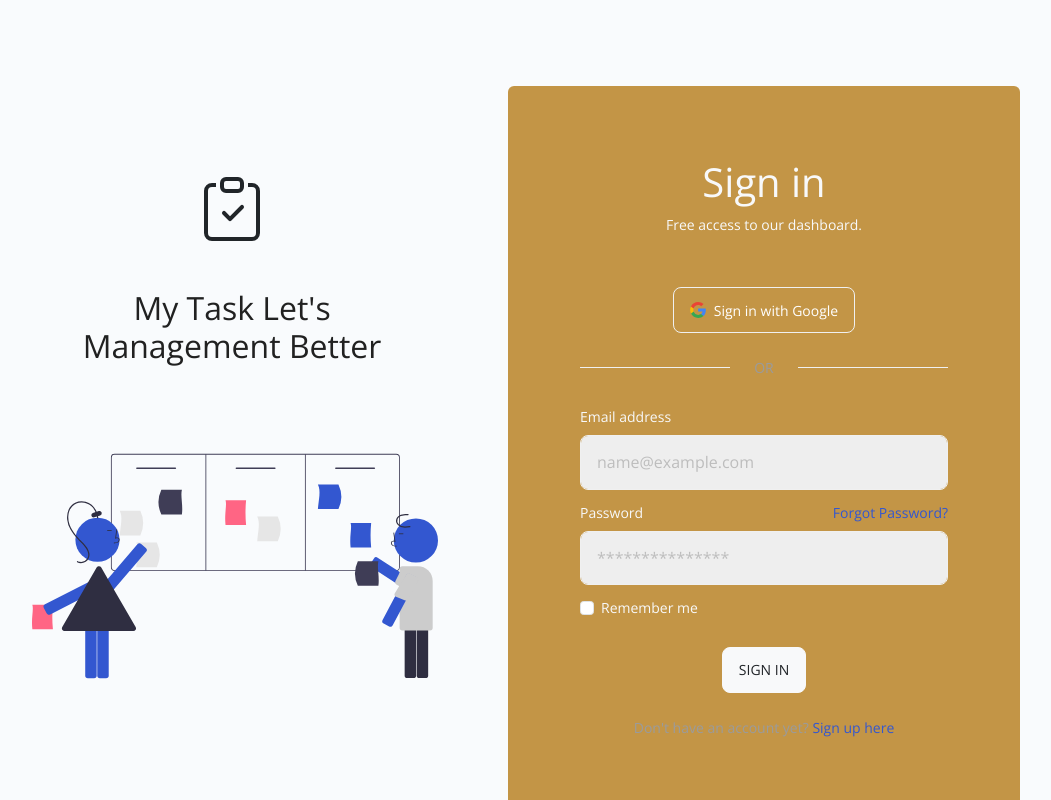
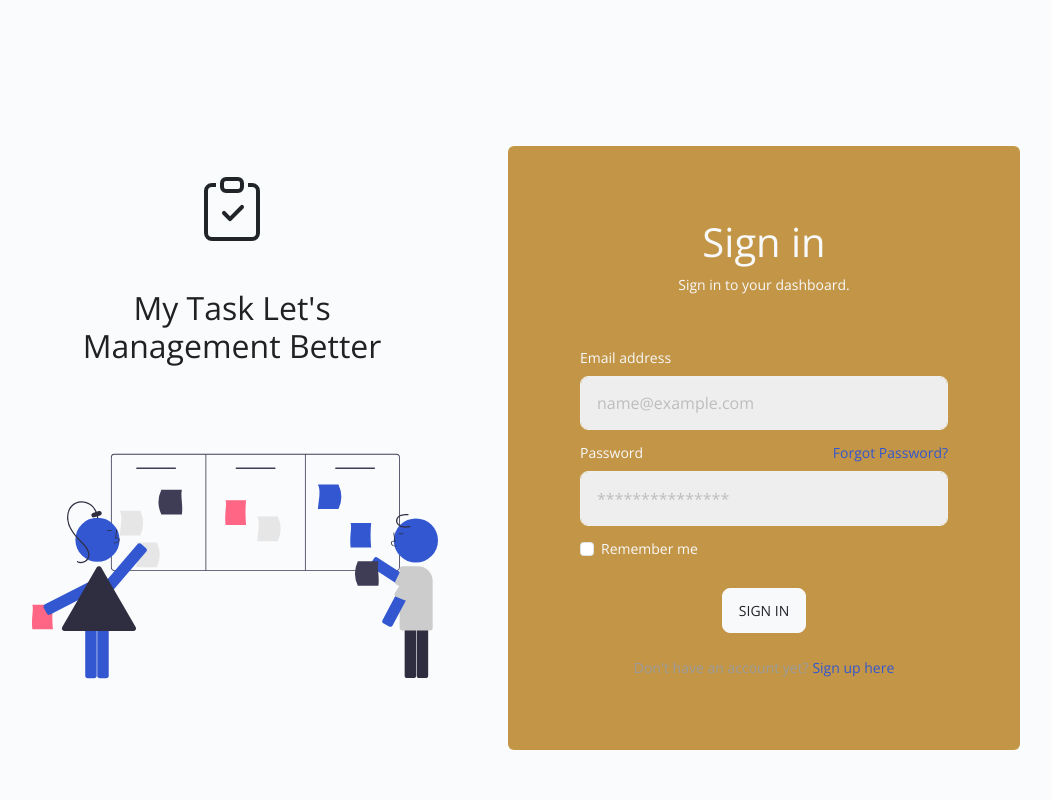
Before and after one commit to waynekhalifa/task-manager, a React (Create React App) app: page / in a window 1280 px wide. Shown: the whole page, without its empty margins (142-1193 px from the left). Built offline with nearby package versions, Linux system fonts and the light colour scheme.

Commit message:
updates login component text

```diff
--- a/src/components/Auth/SignIn.tsx
+++ b/src/components/Auth/SignIn.tsx
@@ -1,5 +1,4 @@
 import { Link } from "react-router-dom";
-import GoogleImg from "../../assets/images/google.svg";
 
 const SignIn: React.FC = () => {
   return (
@@ -11,9 +10,9 @@ const SignIn: React.FC = () => {
         <form className="row g-1 p-3 p-md-4">
           <div className="col-12 text-center mb-1 mb-lg-5">
             <h1>Sign in</h1>
-            <span>Free access to our dashboard.</span>
+            <span>Sign in to your dashboard.</span>
           </div>
-          <div className="col-12 text-center mb-4">
+          {/* <div className="col-12 text-center mb-4">
             <a className="btn btn-lg btn-outline-secondary btn-block" href="#!">
               <span className="d-flex justify-content-center align-items-center">
                 <img
@@ -25,7 +24,7 @@ const SignIn: React.FC = () => {
               </span>
             </a>
             <span className="dividers text-muted mt-4">OR</span>
-          </div>
+          </div> */}
           <div className="col-12">
             <div className="mb-2">
               <label className="form-label">Email address</label>
```
